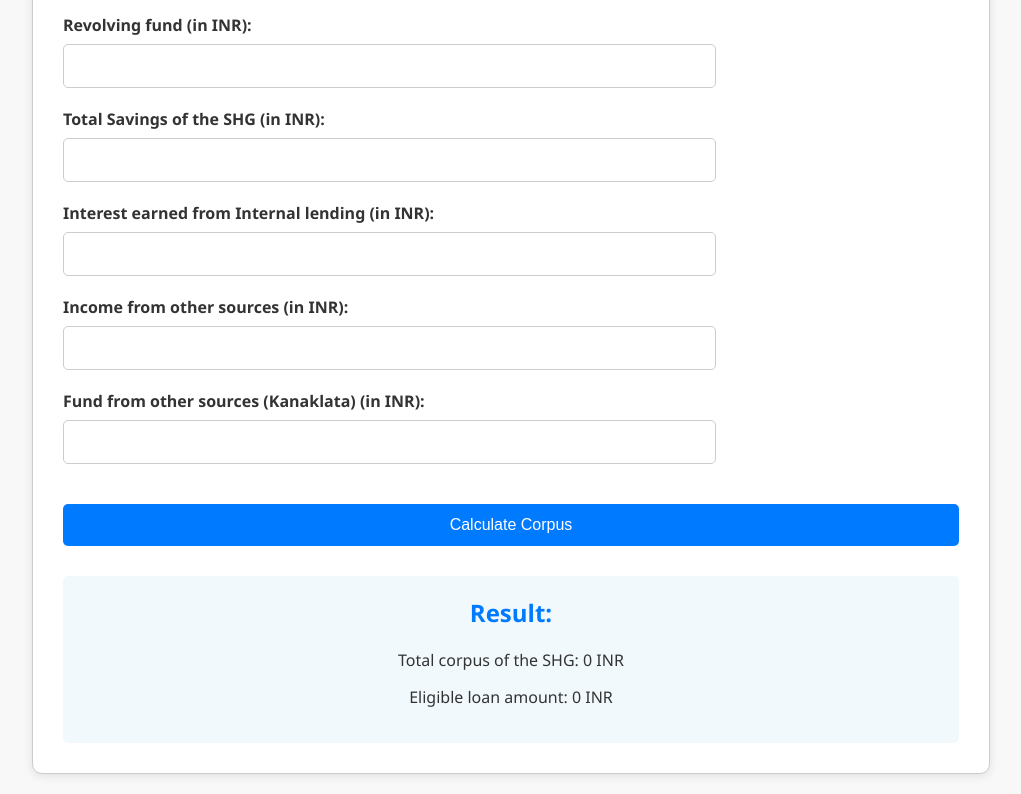
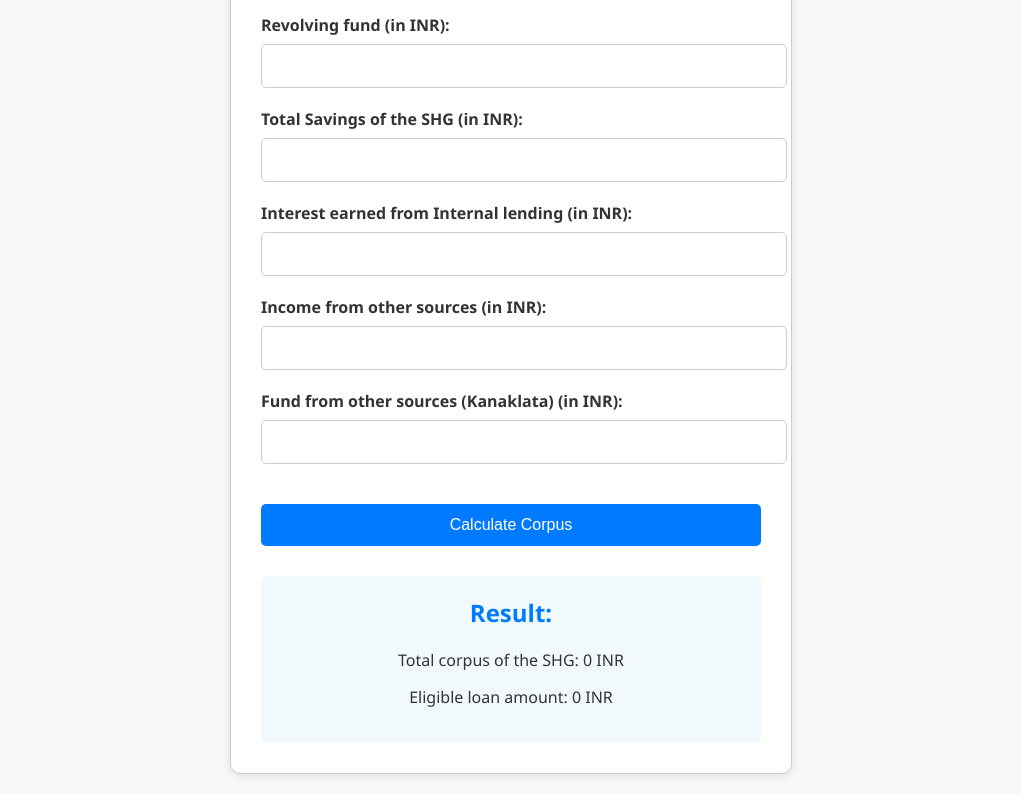
Before and after one commit to jayanta365/SHG-corpus-calculator, a plain HTML site: page index.html in a window 1280 px wide. Shown: the part 124-918 px from the top of the page, without its empty margins (129-1150 px from the left). Drawn offline with Linux system fonts and the light colour scheme.

Commit message:
Update style.css

```diff
--- a/style.css
+++ b/style.css
@@ -15,7 +15,6 @@ body {
     border-radius: 10px;
     box-shadow: 0 2px 10px rgba(0, 0, 0, 0.1);
     background-color: #fff;
-    max-width: 70%;
 }
 
 h1 {
@@ -38,7 +37,7 @@ label {
 }
 
 .input-field {
-    width: 70%;
+    width: 100%;
     padding: 12px;
     border: 1px solid #ccc;
     border-radius: 5px;
@@ -59,12 +58,12 @@ button {
     border: none;
     padding: 12px;
     cursor: pointer;
-    width: 30%;
+    width: 100%;
     font-size: 16px;
     border-radius: 5px;
     transition: background-color 0.2s ease;
     margin-top: 20px;
-    width: 100%;
+
 }
 
 button:hover {
```
